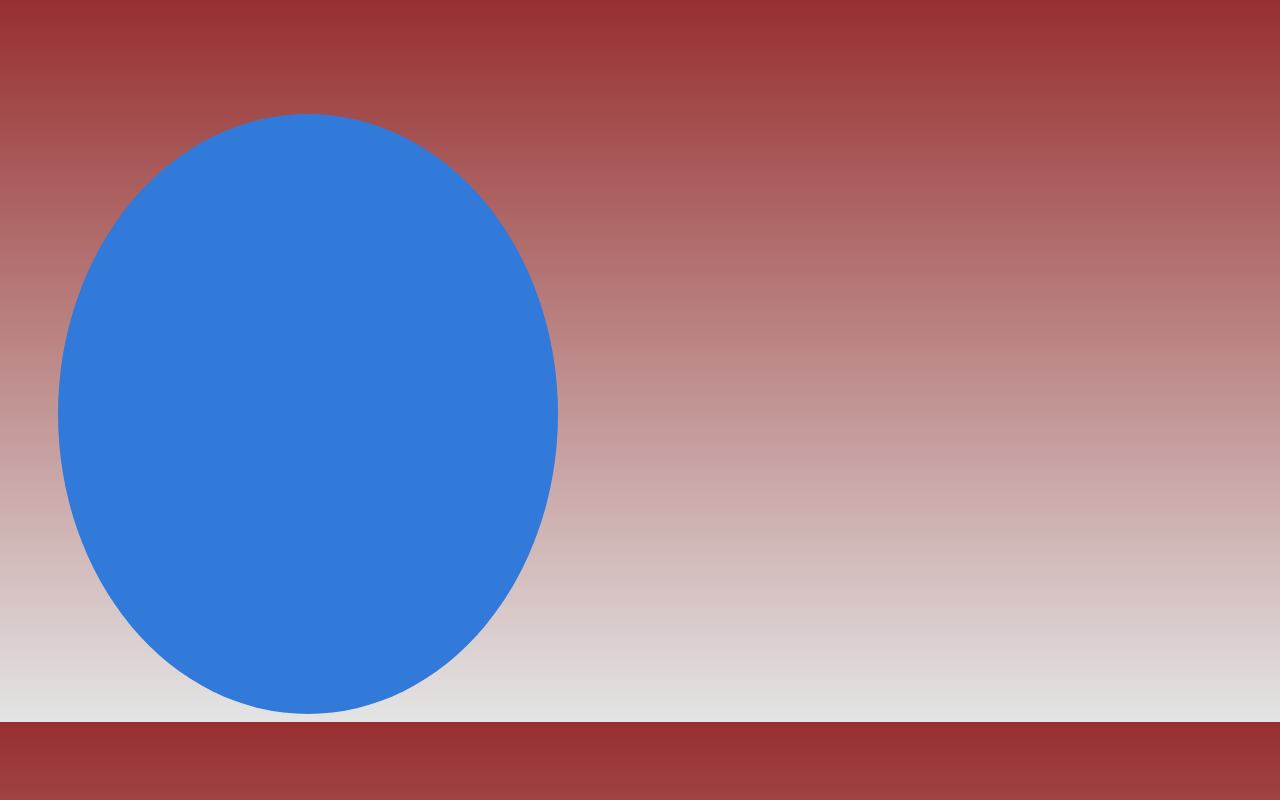
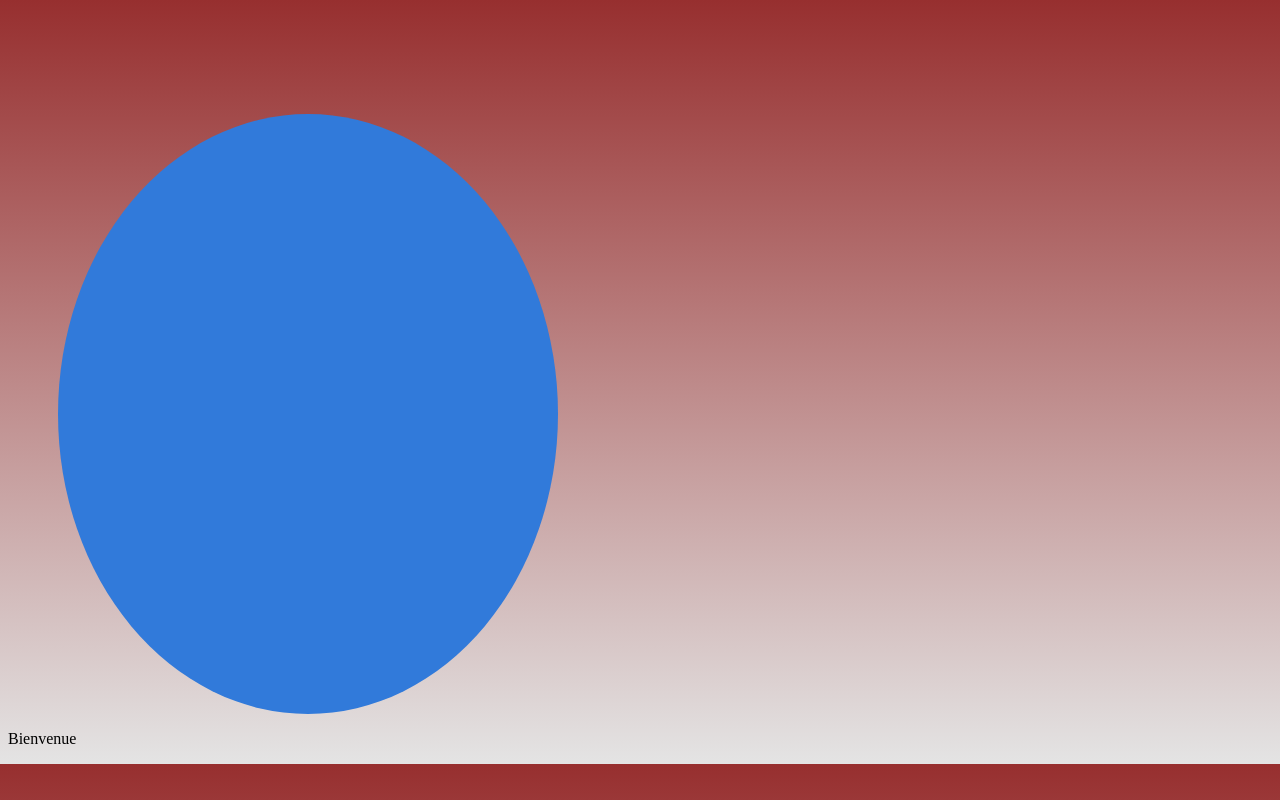
Before and after one commit to mmeSeyram/mon_site, a plain HTML site: page mon_portefolio/essai.html in a window 1280 px wide. Drawn offline with Linux system fonts and the light colour scheme.

Commit message:
Update essai.html

```diff
--- a/mon_portefolio/essai.html
+++ b/mon_portefolio/essai.html
@@ -9,8 +9,8 @@
     </head>
     <body>
         <div class="background">
-
         </div>
+        <p>Bienvenue</p>
     </body>
 
 </html>
```
